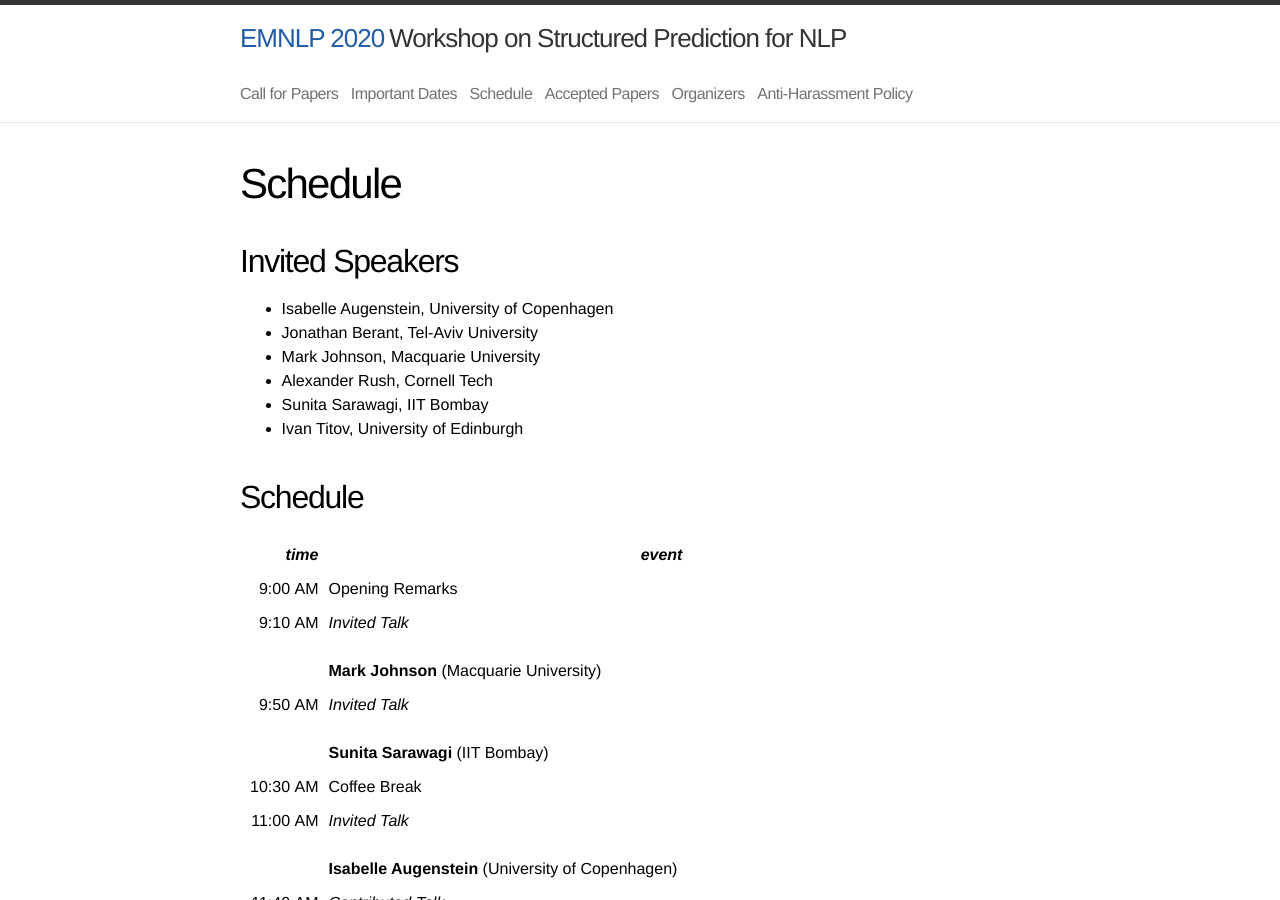
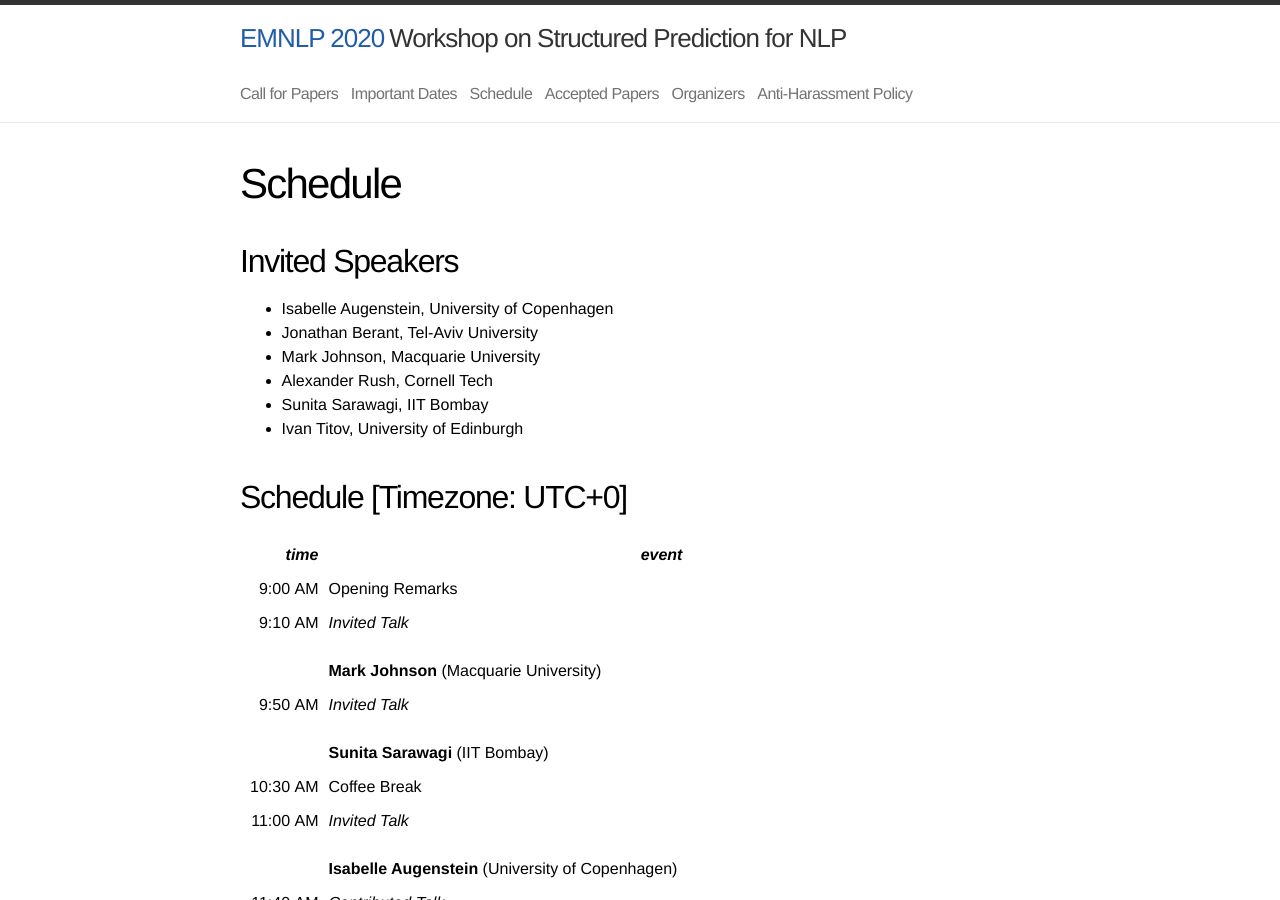
Before and after one commit to structuredprediction/structuredprediction.github.io, a Jekyll site: the page built from SPNLP20/3_schedule.md, in a window 1280 px wide and 900 px high. Built offline with Jekyll 4.4.1, drawn with Linux system fonts in a browser that asks for light colours.

Commit message:
Updating time-zone

```diff
--- a/SPNLP20/3_schedule.md
+++ b/SPNLP20/3_schedule.md
@@ -13,7 +13,7 @@ name: 3
 * Sunita Sarawagi, IIT Bombay
 * Ivan Titov, University of Edinburgh
 
-## Schedule
+## Schedule [Timezone: UTC+0]
 
 <div class="scheduletable" markdown="block">
 
```
